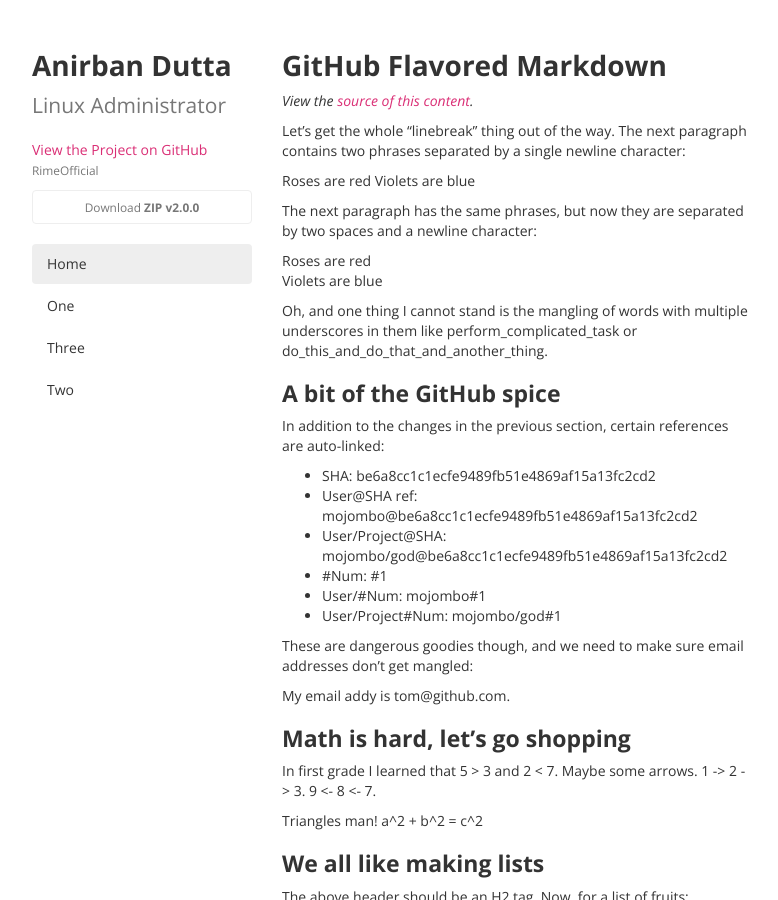
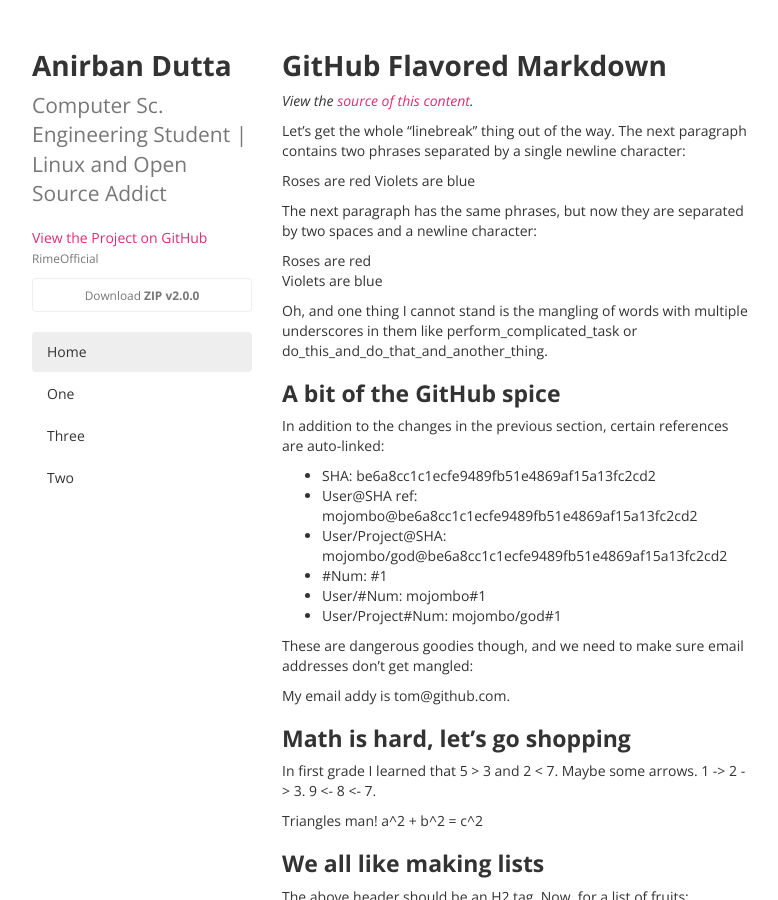
Before and after one commit to anirbandutta9/anirbandutta9.github.io, a Jekyll site: the page built from index.md, in a window 1280 px wide and 900 px high. Shown: the whole window, without its empty margins (248-1026 px from the left). Built offline with Jekyll 4.4.1, drawn with Linux system fonts in a browser that asks for light colours; nearby versions of some CDN libraries.

Commit message:
Update _config.yml

```diff
--- a/_config.yml
+++ b/_config.yml
@@ -8,7 +8,7 @@ permalink:        pretty
 
 # Setup
 title:            Anirban Dutta
-description:      Linux Administrator
+description:      Computer Sc. Engineering Student | Linux and Open Source Addict
 baseurl:
 
 # SEO Advanced usage
```
